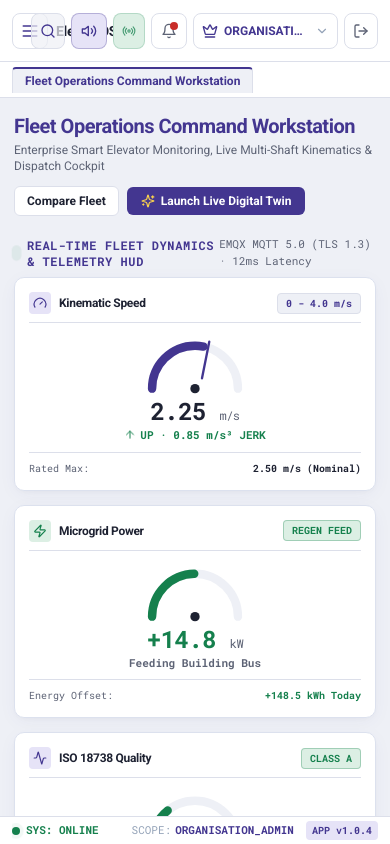
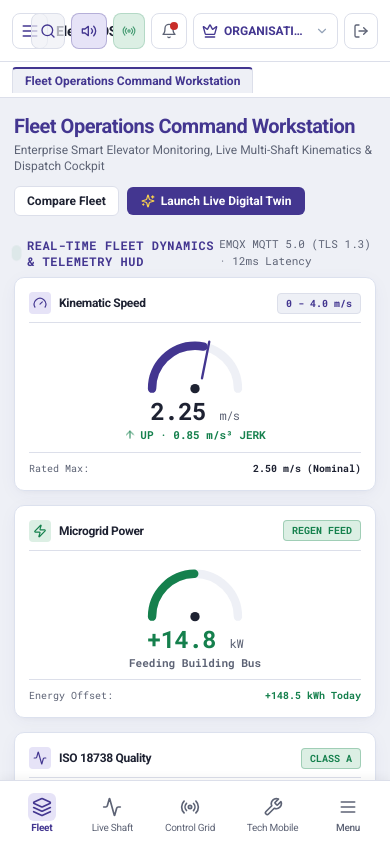
Before and after one commit to amitparmar1702/Smart-Elevator-Management-Control, a Next.js app in the folder apps/web/: page / in a window 390 px wide. Built offline with nearby package versions, Linux system fonts and the light colour scheme.

Commit message:
feat(mobile): add dedicated mobile bottom navigation bar and mobile PWA quick-launch switcher

```diff
--- a/apps/web/app/(auth)/login/page.tsx
+++ b/apps/web/app/(auth)/login/page.tsx
@@ -303,6 +303,24 @@ export default function LoginPage() {
           <span>Super & Org Admins have permanent cross-role access via Topbar.</span>
         </div>
       </div>
+
+      {/* Quick Launch Switcher: Desktop Enterprise vs Mobile Companion */}
+      <div className="mt-4 flex flex-wrap items-center justify-center gap-2.5 text-xs">
+        <Link
+          href="/org/dashboard"
+          className="px-3 py-1.5 rounded-full bg-white border border-[#DCDFEA] text-[#433690] hover:bg-[#F4F2FC] font-semibold text-[11px] shadow-2xs transition-all flex items-center space-x-1.5"
+        >
+          <Building2 className="h-3.5 w-3.5 text-[#433690]" />
+          <span>Desktop Enterprise Cockpit</span>
+        </Link>
+        <Link
+          href="/technician/mobile"
+          className="px-3 py-1.5 rounded-full bg-white border border-[#DCDFEA] text-[#15804D] hover:bg-[#DCEFE4] font-semibold text-[11px] shadow-2xs transition-all flex items-center space-x-1.5"
+        >
+          <ShieldCheck className="h-3.5 w-3.5 text-[#15804D]" />
+          <span>Mobile Field Technician PWA</span>
+        </Link>
+      </div>
     </div>
   );
 }
--- a/apps/web/components/layout/ApplicationStatusBar.tsx
+++ b/apps/web/components/layout/ApplicationStatusBar.tsx
@@ -19,7 +19,7 @@ export function ApplicationStatusBar() {
   }, []);
 
   return (
-    <footer className="h-7 bg-[#FFFFFF] border-t border-[#DCDFEA] px-3 sm:px-6 flex items-center justify-between text-[11px] font-mono text-[#5D6375] select-none flex-shrink-0 z-20">
+    <footer className="hidden lg:flex h-7 bg-[#FFFFFF] border-t border-[#DCDFEA] px-3 sm:px-6 items-center justify-between text-[11px] font-mono text-[#5D6375] select-none flex-shrink-0 z-20">
       {/* Left: System Telemetry Indicators */}
       <div className="flex items-center space-x-3 sm:space-x-5 overflow-hidden">
         <div className="flex items-center space-x-1.5 text-[#15804D] font-medium flex-shrink-0">
--- a/apps/web/components/layout/DashboardLayout.tsx
+++ b/apps/web/components/layout/DashboardLayout.tsx
@@ -4,6 +4,7 @@ import React, { useEffect, useState } from 'react';
 import { Sidebar } from './Sidebar';
 import { Topbar } from './Topbar';
 import { ApplicationStatusBar } from './ApplicationStatusBar';
+import { MobileBottomNav } from './MobileBottomNav';
 import { CommandPalette } from './CommandPalette';
 import Link from 'next/link';
 import { usePathname } from 'next/navigation';
@@ -91,7 +92,7 @@ export function DashboardLayout({
         </div>
 
         {/* Scrollable Main Workspace */}
-        <main className="flex-1 overflow-y-auto overflow-x-hidden p-3.5 sm:p-5 md:p-6">
+        <main className="flex-1 overflow-y-auto overflow-x-hidden p-3.5 sm:p-5 md:p-6 pb-20 lg:pb-6">
           <div className="max-w-[1320px] mx-auto w-full">
             {/* Breadcrumbs & Header Bar */}
             {(breadcrumbs || title || actions) && (
@@ -134,8 +135,11 @@ export function DashboardLayout({
           </div>
         </main>
 
-        {/* Dedicated Industrial Application Status Bar */}
+        {/* Dedicated Industrial Application Status Bar (Desktop) */}
         <ApplicationStatusBar />
+
+        {/* Dedicated Mobile Bottom Navigation (Smartphones & Tablets < 1024px) */}
+        <MobileBottomNav />
       </div>
 
       {/* Universal Command Palette (Ctrl+K) */}
--- /dev/null
+++ b/apps/web/components/layout/MobileBottomNav.tsx
@@ -0,0 +1,94 @@
+'use client';
+
+import React from 'react';
+import Link from 'next/link';
+import { usePathname } from 'next/navigation';
+import {
+  Layers,
+  Activity,
+  Radio,
+  Wrench,
+  Menu
+} from 'lucide-react';
+import { useThemeStore } from '../../stores/themeStore';
+import { audioService } from '@/lib/audioService';
+
+export function MobileBottomNav() {
+  const pathname = usePathname();
+  const { setMobileDrawerOpen } = useThemeStore();
+
+  const navItems = [
+    {
+      label: 'Fleet',
+      href: '/org/dashboard',
+      icon: Layers,
+      isActive: pathname === '/org/dashboard' || pathname === '/admin/dashboard' || pathname === '/',
+    },
+    {
+      label: 'Live Shaft',
+      href: '/elevators/elv-a-01/live',
+      icon: Activity,
+      isActive: pathname.startsWith('/elevators/'),
+    },
+    {
+      label: 'Control Grid',
+      href: '/control-room/grid',
+      icon: Radio,
+      isActive: pathname.startsWith('/control-room'),
+    },
+    {
+      label: 'Tech Mobile',
+      href: '/technician/mobile',
+      icon: Wrench,
+      isActive: pathname.startsWith('/technician'),
+    },
+  ];
+
+  return (
+    <nav
+      aria-label="Mobile Bottom Navigation"
+      className="lg:hidden fixed bottom-0 left-0 right-0 z-40 h-16 bg-white border-t border-[#DCDFEA] px-2 flex items-center justify-around shadow-[0_-2px_10px_rgba(0,0,0,0.05)] select-none"
+    >
+      {navItems.map((item) => {
+        const Icon = item.icon;
+        return (
+          <Link
+            key={item.label}
+            href={item.href}
+            onClick={() => audioService.playCallRegistered()}
+            className={`flex flex-col items-center justify-center py-1 px-2.5 rounded-lg transition-all min-w-[56px] ${
+              item.isActive
+                ? 'text-[#433690] font-bold'
+                : 'text-[#5D6375] hover:text-[#1E2232]'
+            }`}
+          >
+            <div className={`p-1 rounded-md transition-all ${item.isActive ? 'bg-[#E6E3F7]' : 'bg-transparent'}`}>
+              <Icon className={`h-5 w-5 ${item.isActive ? 'text-[#433690]' : 'text-[#5D6375]'}`} />
+            </div>
+            <span className="text-[10px] tracking-tight mt-0.5 leading-none">
+              {item.label}
+            </span>
+          </Link>
+        );
+      })}
+
+      {/* Menu / Drawer Toggle */}
+      <button
+        type="button"
+        onClick={() => {
+          audioService.playCallRegistered();
+          setMobileDrawerOpen(true);
+        }}
+        aria-label="Open full application menu"
+        className="flex flex-col items-center justify-center py-1 px-2.5 rounded-lg text-[#5D6375] hover:text-[#1E2232] transition-all min-w-[56px]"
+      >
+        <div className="p-1 rounded-md bg-transparent">
+          <Menu className="h-5 w-5 text-[#5D6375]" />
+        </div>
+        <span className="text-[10px] tracking-tight mt-0.5 leading-none font-medium">
+          Menu
+        </span>
+      </button>
+    </nav>
+  );
+}
```
